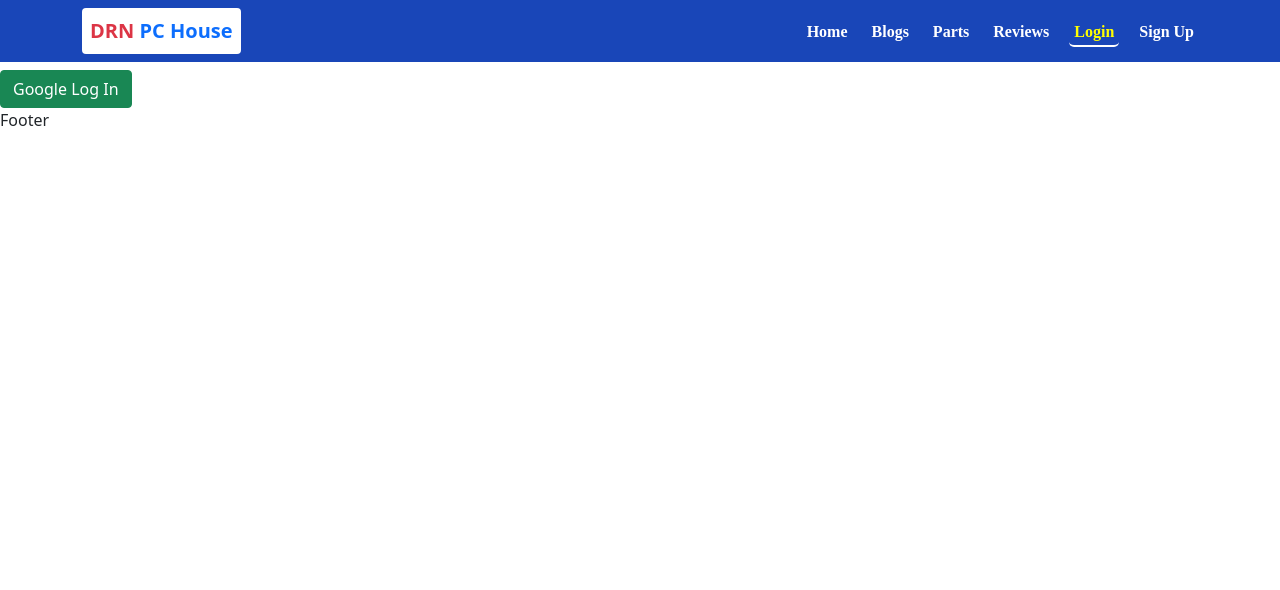
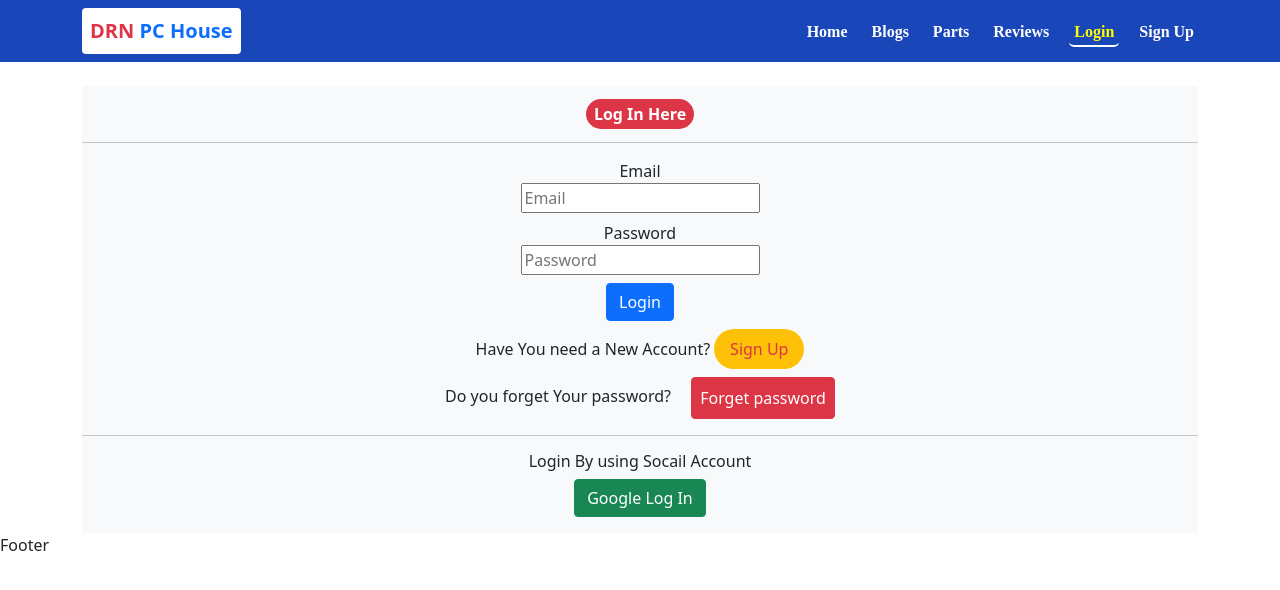
Before and after one commit to dhananjoycd/drn-pc-house, a React (Create React App) app: page /login in a window 1280 px wide. Shown: the top 590 px of the page. Built offline with nearby package versions, Linux system fonts and the light colour scheme; no server answers.

Commit message:
login and signUp done

```diff
--- a/src/Components/Header/Login/Login.js
+++ b/src/Components/Header/Login/Login.js
@@ -1,12 +1,109 @@
-import React from 'react';
+import React, { useRef } from 'react';
+import { Nav } from 'react-bootstrap';
+import { useSendPasswordResetEmail, useSignInWithEmailAndPassword } from 'react-firebase-hooks/auth';
+import { Link, useLocation, useNavigate } from 'react-router-dom';
+import auth from '../../../firebase.init';
+import Loading from '../../OtherPages/PageNotFound/Loading';
 import SocialLogin from '../SocialLogin';
 
 const Login = () => {
-    return (
-        <div>
-   <SocialLogin></SocialLogin>
-        </div>
-    );
+  //input data value receive from user
+  const emailRef = useRef('');
+  const passwordRef = useRef('');
+   const [sendPasswordResetEmail, sendingRest, errorRest] = useSendPasswordResetEmail(
+       auth
+     );
+   const navigate = useNavigate();
+   const location = useLocation();
+   let from = location.state?.from?.pathname || "/";
+  //email and password firebase hooks -- new user create
+    const [
+           signInWithEmailAndPassword,
+           user,
+           loading,
+           error,
+         ] = useSignInWithEmailAndPassword(auth);
+
+
+
+
+       let errorAce;
+         if(error || errorRest ){
+             errorAce = error?.message || errorRest?.message;
+         }
+
+       if(loading || sendingRest){
+  return <Loading></Loading>
+       }
+
+
+       if(user){
+             navigate(from, { replace: true });
+       }
+
+       const handleFormSubmit = async e =>{
+           e.preventDefault();
+           const email = emailRef.current.value;
+           const password = passwordRef.current.value;
+
+           if(!error || !errorRest ){
+             signInWithEmailAndPassword(email, password);
+
+           }
+
+    else{
+      alert(`You have some error like ${errorAce}`)
+    }
+         }
+
+       return (
+           <div className='container'>
+
+            <p className='font-body text-danger text-center pt-2'>   {
+                   errorAce
+               }</p>
+
+       <div className='bg-light font-title text-center py-3 rounded'>
+         <span className='bg-danger text-white fw-bold rounded-pill px-2 py-1'>Log In Here</span> <hr />
+       <form onSubmit={handleFormSubmit}>
+
+
+     <div className='mb-2'>
+         <label htmlFor="email">Email</label> <br />
+         <input ref={emailRef} required type="email" name="email" id="" placeholder='Email'/>
+     </div>
+
+       <div className='mb-2'>
+         <label htmlFor="password">Password</label> <br />
+         <input ref={passwordRef} required type="password" name="password" id="" placeholder='Password'/>
+     </div>
+
+
+     <input className='mb-2 btn btn-primary' type="submit" value="Login" />
+
+     </form>
+
+     <div>
+       <span className='d-flex align-items-center justify-content-center'>Have You need a New Account? <Nav.Link className='text-danger bg-warning rounded-pill ms-1' as={Link} to="/signup">Sign Up</Nav.Link></span>
+     <h5 className='fs-6 my-2'> Do you forget Your password?   <button className='ms-3 p-2 btn btn-danger'
+     onClick={async () => {
+         const email = emailRef.current.value;
+       await sendPasswordResetEmail(email);
+       alert('Sent email for Reset Password');
+     }}
+   >
+     Forget password
+   </button></h5>
+
+     </div>
+     <hr />
+<div>
+    <h6>Login By using Socail Account</h6>
+    <SocialLogin></SocialLogin>
+</div>
+       </div>
+           </div>
+       );
 };
 
 export default Login;
--- a/src/Components/Header/SignUp/SignUp.js
+++ b/src/Components/Header/SignUp/SignUp.js
@@ -1,11 +1,133 @@
-import React from 'react';
+import React, { useRef } from 'react';
+import { Nav } from 'react-bootstrap';
+import { useCreateUserWithEmailAndPassword, useSendEmailVerification, useUpdateProfile } from 'react-firebase-hooks/auth';
+import { Link, useLocation, useNavigate } from 'react-router-dom';
+import auth from '../../../firebase.init';
+import Loading from '../../OtherPages/PageNotFound/Loading';
+import SocialLogin from '../SocialLogin';
 
 const SignUp = () => {
+  //input data value receive from user
+  const nameRef = useRef('');
+  const emailRef = useRef('');
+  const passwordRef = useRef('');
+  const confirmPassworRef = useRef('');
+
+  const navigate = useNavigate();
+  const location = useLocation();
+  let from = location.state?.from?.pathname || "/";
+    //email and password firebase hooks -- new user create
+
+    const [updateProfile, updating, updateError] = useUpdateProfile(auth);
+    const [
+        createUserWithEmailAndPassword,
+        user,
+        loading,
+        error,
+      ] = useCreateUserWithEmailAndPassword(auth);
+
+
+
+    let errorAce;
+      if(error || updateError ){
+          errorAce = error?.message || updateError?.message;
+      }
+      // console.log(errorAce)
+
+    if(loading || updating){
+        return <Loading></Loading>
+    }
+
+    if(user){
+     //navigate korte hobe
+     navigate(from, { replace: true });
+    }
+
+
+    const handleFormSubmit = async e =>{
+        e.preventDefault();
+        const displayName = nameRef.current.value;
+        const email = emailRef.current.value;
+        const password = passwordRef.current.value;
+        const surePass = confirmPassworRef.current.value;
+
+        if(password === surePass) {
+
+          if(!error){
+           if(!updateError){
+            await  createUserWithEmailAndPassword(email, password);
+            await updateProfile({ displayName});
+            alert('Your Profile Created');
+            window.location.reload();
+           }
+           else{
+
+            alert(`${errorAce}`);
+            window.location.reload();
+           }
+
+          }
+         else{
+          alert(`You have already signup, Please Login`);
+          window.location.reload();
+
+         }
+
+        }
+        else{
+          alert(`Password does not match`);
+          window.location.reload();
+
+        }
+      }
+
     return (
-        <div>
-            SignUp
+        <div className='container'>
+
+<p className='font-body text-danger text-center pt-2'>   {
+                    errorAce
+                }</p>
+
+   <div className='bg-light text-center py-3 font-title rounded'>
+   <span className='text-white bg-danger fw-bold rounded-pill px-2 py-1'>Sign Up Here</span> <hr />
+   <form onSubmit={handleFormSubmit}>
+
+
+  <div className='mb-2'>
+      <label htmlFor="displayName">Your Full Name</label> <br />
+      <input ref={nameRef} required type="text" name="displayName" id="" placeholder='Your Name' autoComplete='off'/>
+  </div>
+
+  <div className='mb-2'>
+      <label htmlFor="email">Email</label> <br />
+      <input ref={emailRef} required type="email" name="email" id="" placeholder='Email' autoComplete='off'/>
+  </div>
+
+    <div className='mb-2'>
+      <label htmlFor="password">Password</label> <br />
+      <input ref={passwordRef} required type="password" name="password" id="" placeholder='Password' autoComplete='off'/>
+  </div>
+
+    <div className='mb-2'>
+      <label htmlFor="confirm-password">Confirm Your Password</label> <br />
+      <input ref={confirmPassworRef} required type="password" name="confirm-password" id="" placeholder='Password' autoComplete='off'/>
+  </div>
+
+  <input className='mb-2 btn btn-primary' type="submit" value="Sign Up" />
+
+  </form>
+
+ {/* in the below the component for social LogIn */}
+ <span className='d-flex align-items-center justify-content-center'>Have You already an Account? <Nav.Link className='text-danger bg-warning fw-bold rounded-pill ms-1'  as={Link} to="/login">Log In</Nav.Link></span>
+ <hr />
+<div>
+    <h6>Login By using Socail Account</h6>
+    <SocialLogin></SocialLogin>
+</div>
+   </div>
         </div>
     );
 };
 
+
 export default SignUp;
```
